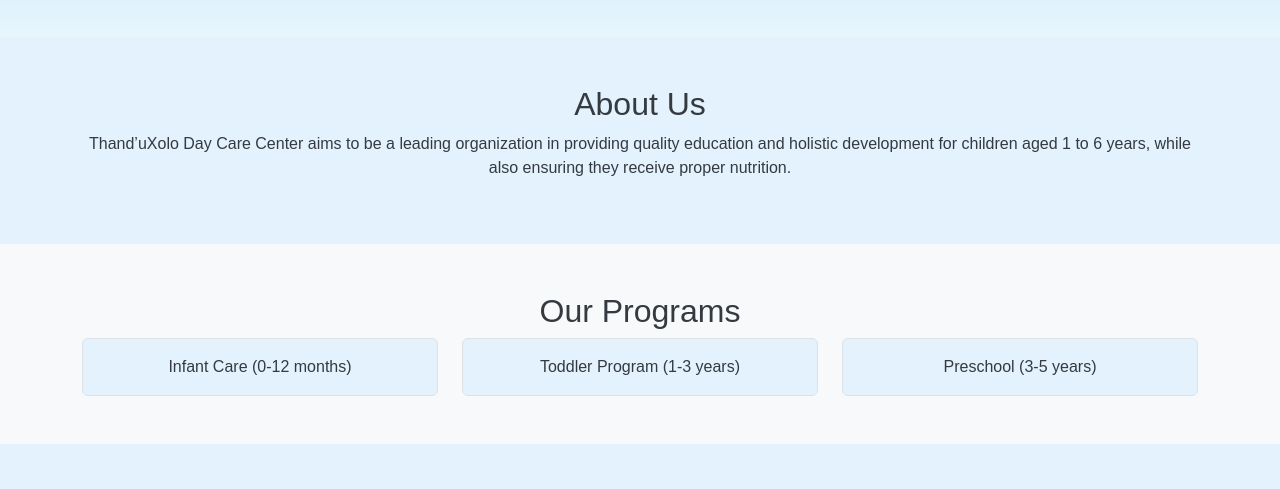
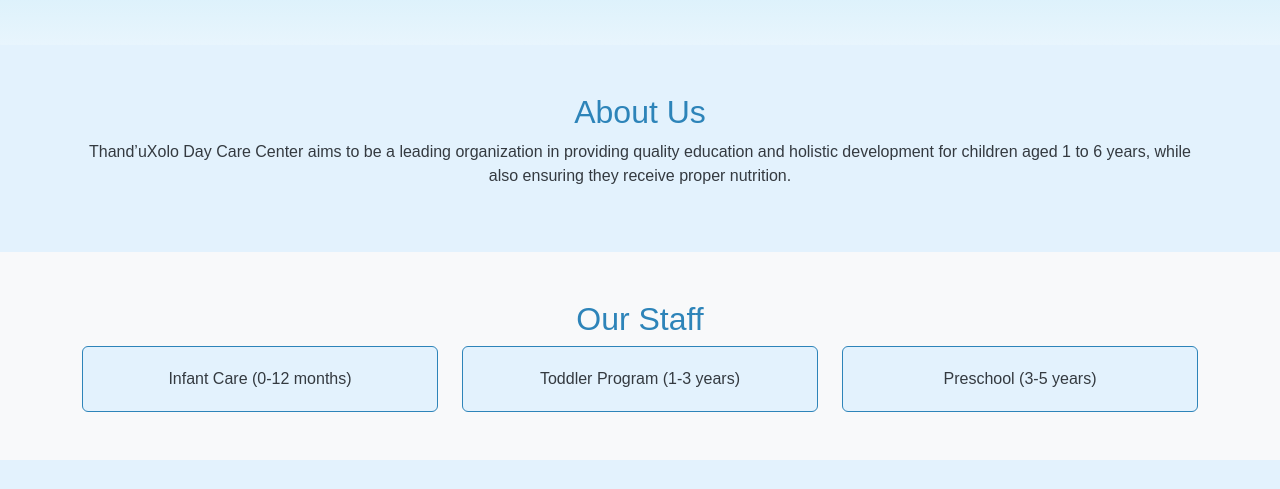
Before and after one commit to diphokoo/DayCare, a plain HTML site: page index.html in a window 1280 px wide. Shown: the part 830-1319 px from the top of the page. Drawn offline with nearby package versions, Linux system fonts and the light colour scheme.

Commit message:
Update welcome section text and enhance program item styles for better presentation

```diff
--- a/index.html
+++ b/index.html
@@ -44,7 +44,7 @@
     <section class="welcome-section">
         <div class="container text-center">
             <h1 class="welcome-text fw-bold">Welcome to Thand'uXolo Day Care</h1>
-            <p class="fw-bold">where learning is fun</p>
+            <p class="fw-bold mb-4">where learning is fun</p>
             <img src="/resources/home/Building.jpeg" class="img-fluid rounded" alt="Thand'uXolo Day Care Centre Building" style="height: 20rem">
         </div>
     </section>
@@ -60,16 +60,16 @@
     <!-- Programs Section -->
     <section id="programs" class="py-5 bg-light">
         <div class="container">
-            <h2 class="text-center">Our Programs</h2>
+            <h2 class="text-center">Our Staff</h2>
             <div class="row text-center">
                 <div class="col-md-4">
-                    <div class="program-item p-3 border rounded">Infant Care (0-12 months)</div>
+                    <div class="program-item border rounded">Infant Care (0-12 months)</div>
                 </div>
                 <div class="col-md-4">
-                    <div class="program-item p-3 border rounded">Toddler Program (1-3 years)</div>
+                    <div class="program-item border rounded">Toddler Program (1-3 years)</div>
                 </div>
                 <div class="col-md-4">
-                    <div class="program-item p-3 border rounded">Preschool (3-5 years)</div>
+                    <div class="program-item border rounded">Preschool (3-5 years)</div>
                 </div>
             </div>
         </div>
--- a/styles.css
+++ b/styles.css
@@ -78,6 +78,16 @@ body {
     font-size: 1.2rem;
 }
 
+h2 {
+    color: #2d84b9;
+}
+
+
+.program-item {
+    border: 1px solid #2d84b9 !important;
+    padding: 20px;
+    transition: transform 0.3s ease, box-shadow 0.3s ease;
+}
 /* Mobile Responsiveness */
 @media (max-width: 768px) {
     .hero-title {
```
